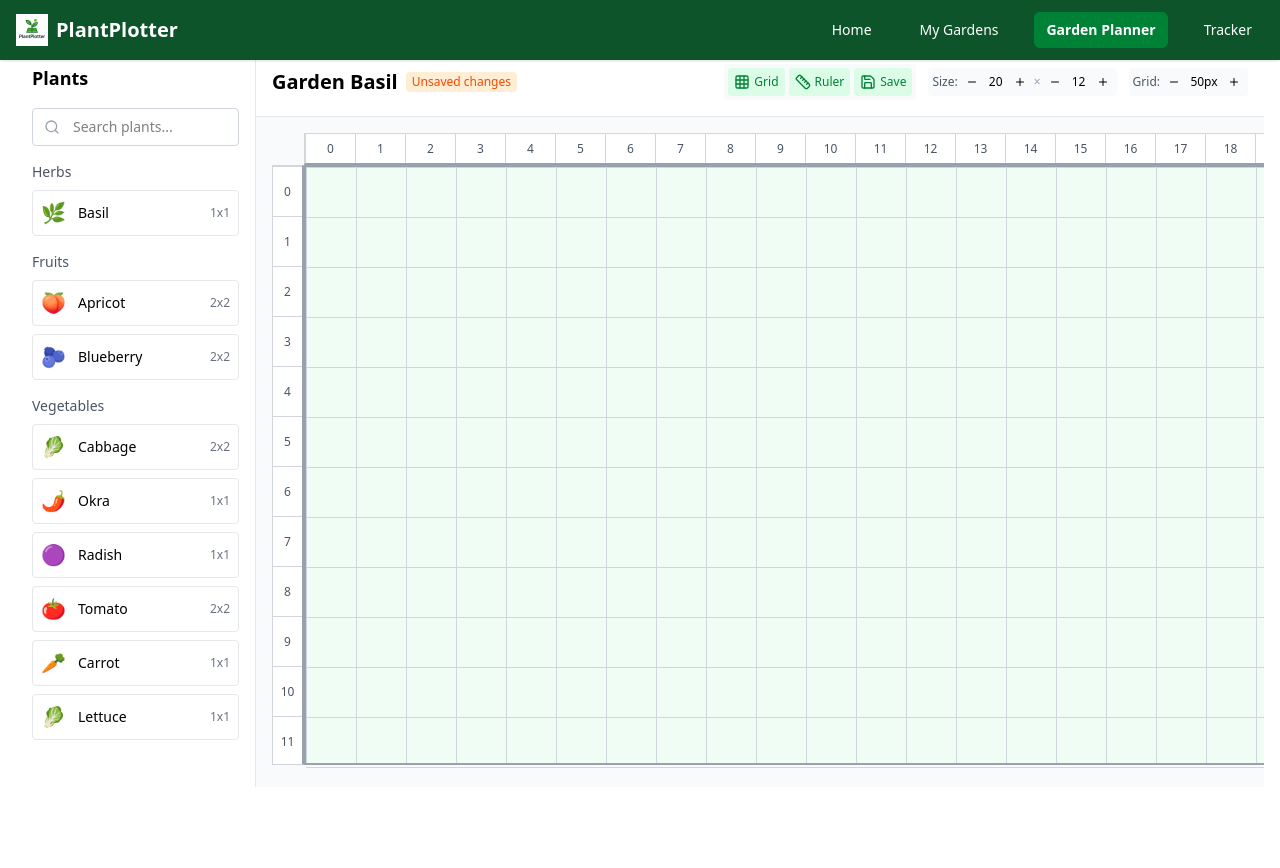
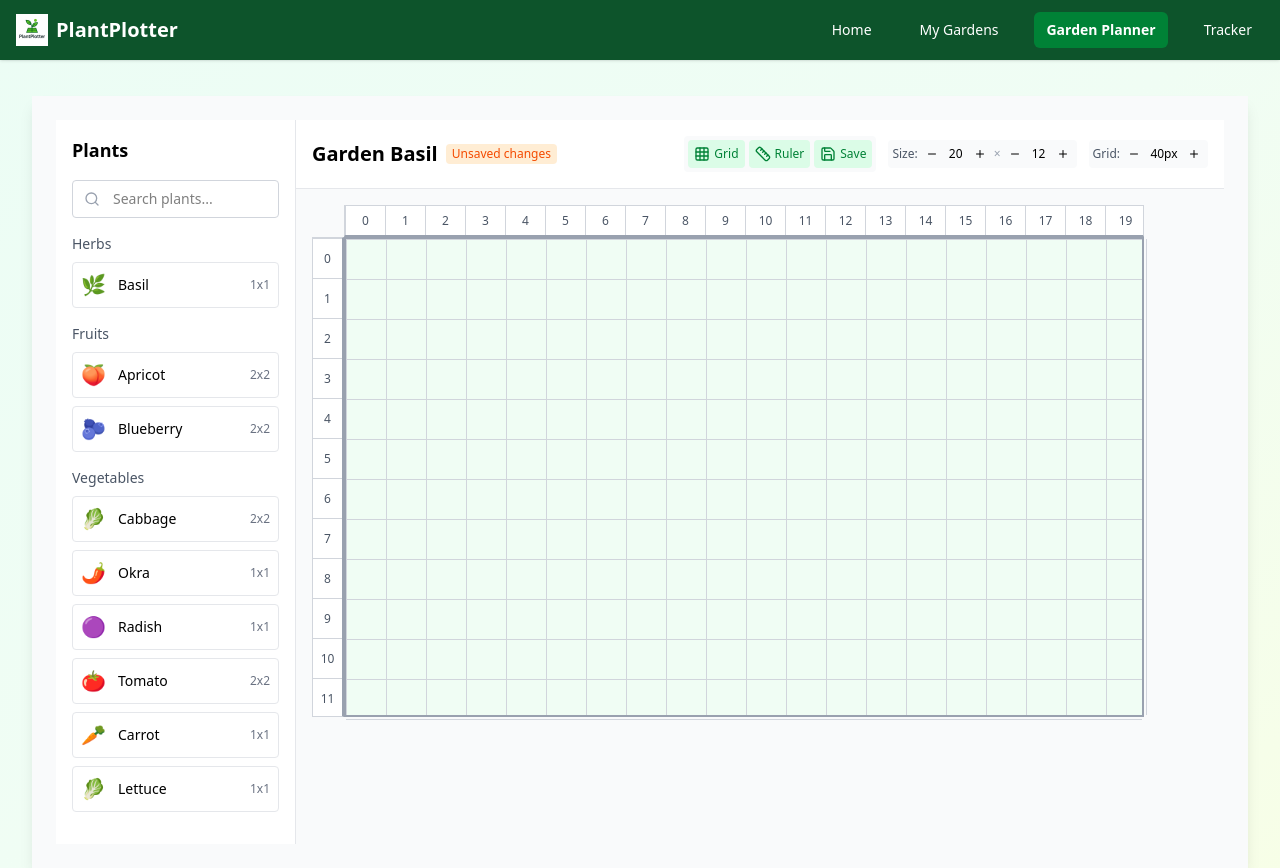
Before and after one commit to mash0040/Plant-Plotter, a Next.js app in the folder plantplotter/: page /garden in a window 1280 px wide. Before the commit the page ends 800 px from the top, so only its background shows below. Built offline with nearby package versions, Linux system fonts and the light colour scheme.

Commit message:
Gradient Background layout

```diff
--- a/plantplotter/src/app/garden/page.jsx
+++ b/plantplotter/src/app/garden/page.jsx
@@ -13,7 +13,7 @@ import { GardenService } from '@/components/Garden/Services/GardenService';
 
 export default function GardenPlannerPage() {
   const [dimensions, setDimensions] = useState({ width: 20, height: 12 });
-  const [gridSize, setGridSize] = useState(50);
+  const [gridSize, setGridSize] = useState(40);
   const [showGrid, setShowGrid] = useState(true);
   const [showRuler, setShowRuler] = useState(true);
   const [placedPlants, setPlacedPlants] = useState([]);
@@ -177,7 +177,7 @@ export default function GardenPlannerPage() {
     PLANT_LIBRARY.find(p => `library-${p.id}` === activeId) : null;
 
   return (
-    <div className="flex h-full bg-gray-50 min-h-0">
+    <div className="flex h-full bg-gray-50 shadow-lg p-6">
       <DndContext
         sensors={sensors}
         collisionDetection={closestCenter}
--- a/plantplotter/src/app/layout.js
+++ b/plantplotter/src/app/layout.js
@@ -21,9 +21,9 @@ export const metadata = {
 export default function RootLayout({ children }) {
   return (
     <html lang="en" className="dark">
-      <body className="bg-white dark:bg-gray-1200 text-gray-1200 dark:text-white">
+      <body className="bg-gradient-to-br from-emerald-50 via-green-50 to-lime-50 dark:bg-gray-1200 text-gray-1200 dark:text-white">
         <Navbar />
-        <main className="pt-12 px-1 sm:px-2 lg:px-4 max-w-full">
+        <main className="pt-24 px-4 sm:px-6 lg:px-8 max-w-7xl mx-auto">
           {children}
         </main>
       </body>
--- a/plantplotter/src/app/tracker/page.jsx
+++ b/plantplotter/src/app/tracker/page.jsx
@@ -108,7 +108,7 @@ export default function TrackingPage() {
   const filteredCalendarData = getActivitiesByGarden(calendarData, selectedGarden.id);
 
   return (
-    <div className="min-h-screen bg-gray-50 dark:bg-gray-900">
+    <div className="min-h-screen bg-gradient-to-br from-emerald-50 via-green-50 to-lime-50 dark:bg-gray-900">
       <div className="p-6 max-w-7xl mx-auto">
         <div className="flex gap-6">
           {/* Left Sidebar */}
```
